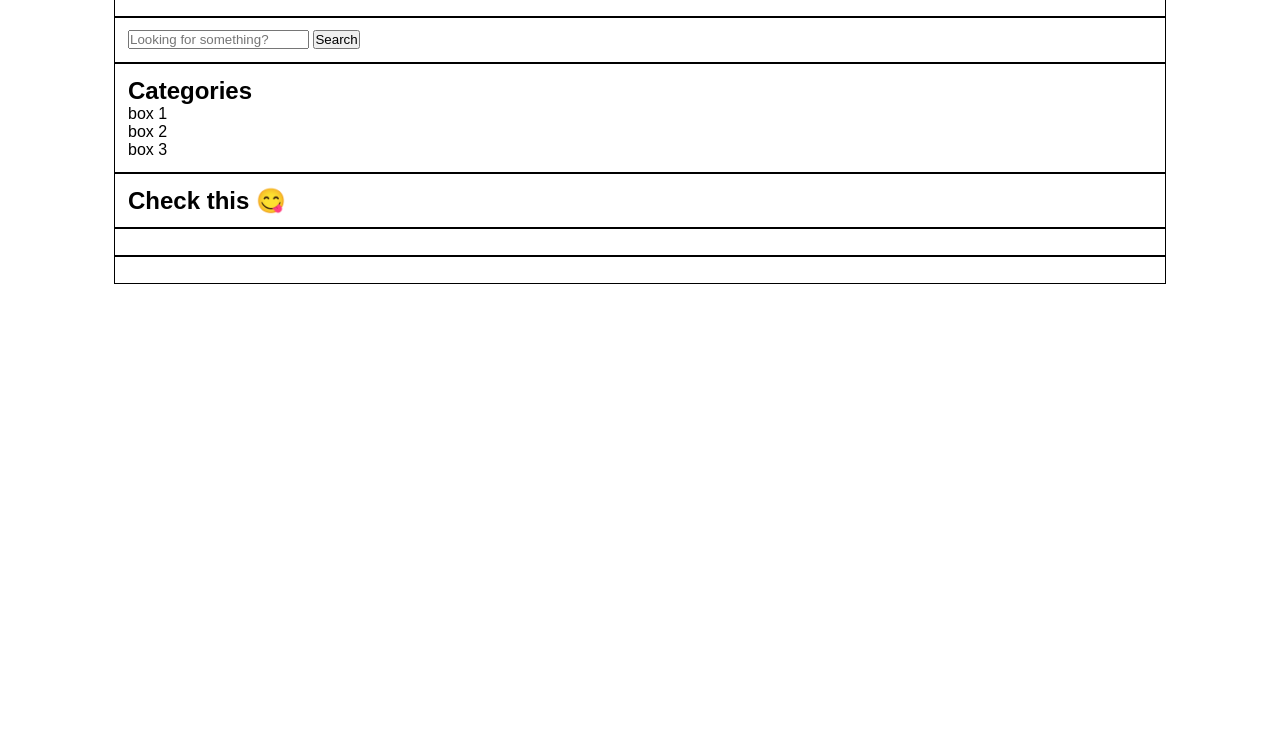
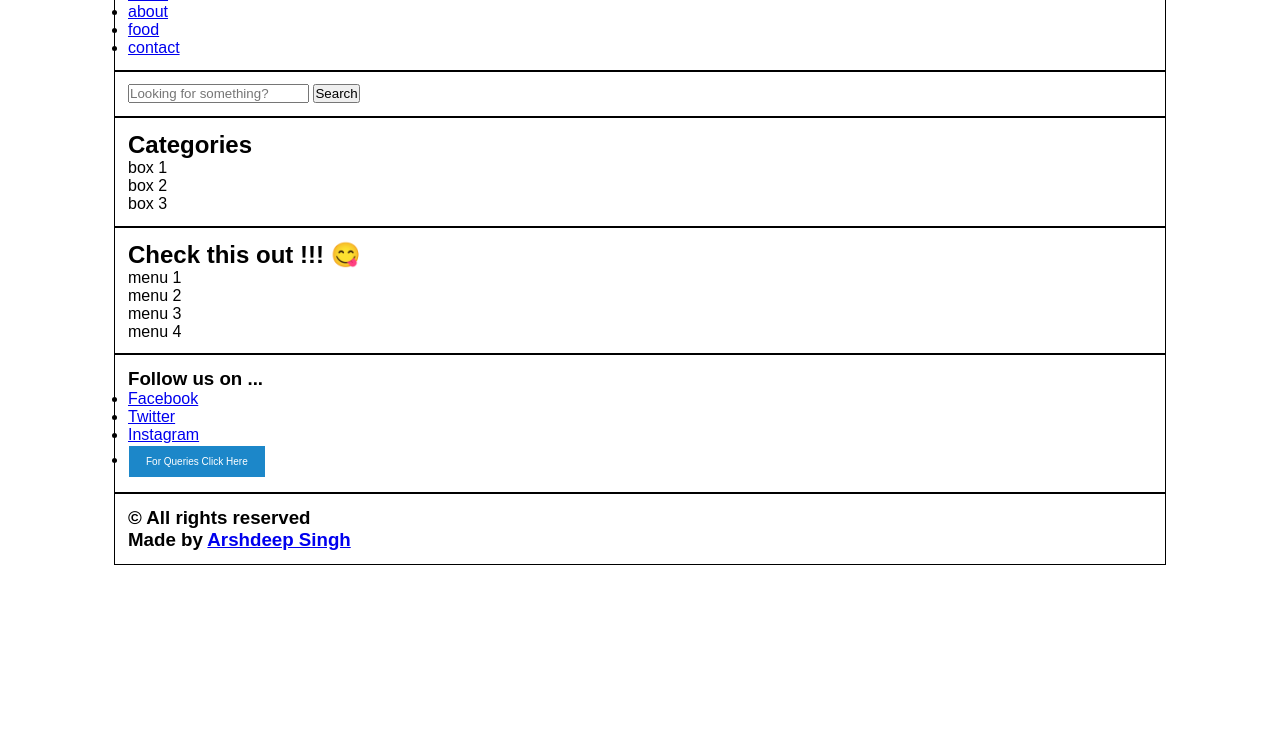
Before and after one commit to arshdeepdgreat/food-working-project, a plain HTML site: page index.html in a window 1280 px wide. Shown: the part 47-800 px from the top of the page. Drawn offline with Linux system fonts and the light colour scheme.

Commit message:
More html Sections made...adding css in next commit

```diff
--- a/css/style.css
+++ b/css/style.css
@@ -15,3 +15,15 @@ Food ordering system
     border: 1px solid;
     padding: 1%;
 }
+.button {
+    background-color: #1c87c9;
+    border: none;
+    color: white;
+    padding: 10px 17px;
+    text-align: center;
+    text-decoration: none;
+    display: inline-block;
+    font-size: 10px;
+    margin: 2px 1px;
+    cursor: pointer;
+  }
--- a/index.html
+++ b/index.html
@@ -16,7 +16,20 @@
             </div>
 
             <div class="menu">
-                menu
+                <ul>
+                    <li>
+                        <a href="#" class="href">home</a>
+                    </li>
+                    <li>
+                        <a href="#" class="href">about</a>
+                    </li>
+                    <li>
+                        <a href="#" class="href">food</a>
+                    </li>
+                    <li>
+                        <a href="#" class="href">contact</a>
+                    </li>
+                </ul>
             </div>
         </div>
     </section>
@@ -57,7 +70,19 @@
 
     <section class="menu">
         <div class="container">
-            <h2>Check this 😋</h2>
+            <h2>Check this out !!! 😋</h2>
+            <div class="menu">
+                menu 1
+            </div>
+            <div class="menu">
+                menu 2
+            </div>
+            <div class="menu">
+                menu 3
+            </div>
+            <div class="menu">
+                menu 4
+            </div>
         </div>
     </section>
 
@@ -66,7 +91,21 @@
 
     <section class="contact">
         <div class="container">
-
+            <h3>Follow us on ...</h3>
+            <ul>
+                <li>
+                    <a href="#" class="href">Facebook</a>
+                </li>
+                <li>
+                    <a href="#" class="href">Twitter</a>
+                </li>
+                <li>
+                    <a href="#" class="href">Instagram</a>
+                </li>
+                <li>
+                    <a href="#" class="button">For Queries Click Here</a>
+                </li>
+            </ul>
         </div>
     </section>
 
@@ -75,7 +114,8 @@
 
     <section class="footer">
         <div class="container">
-
+            <h3>© All rights reserved<br>
+            Made by <a href="#" class="href">Arshdeep Singh</a></h3>
         </div>
     </section>
 
```
